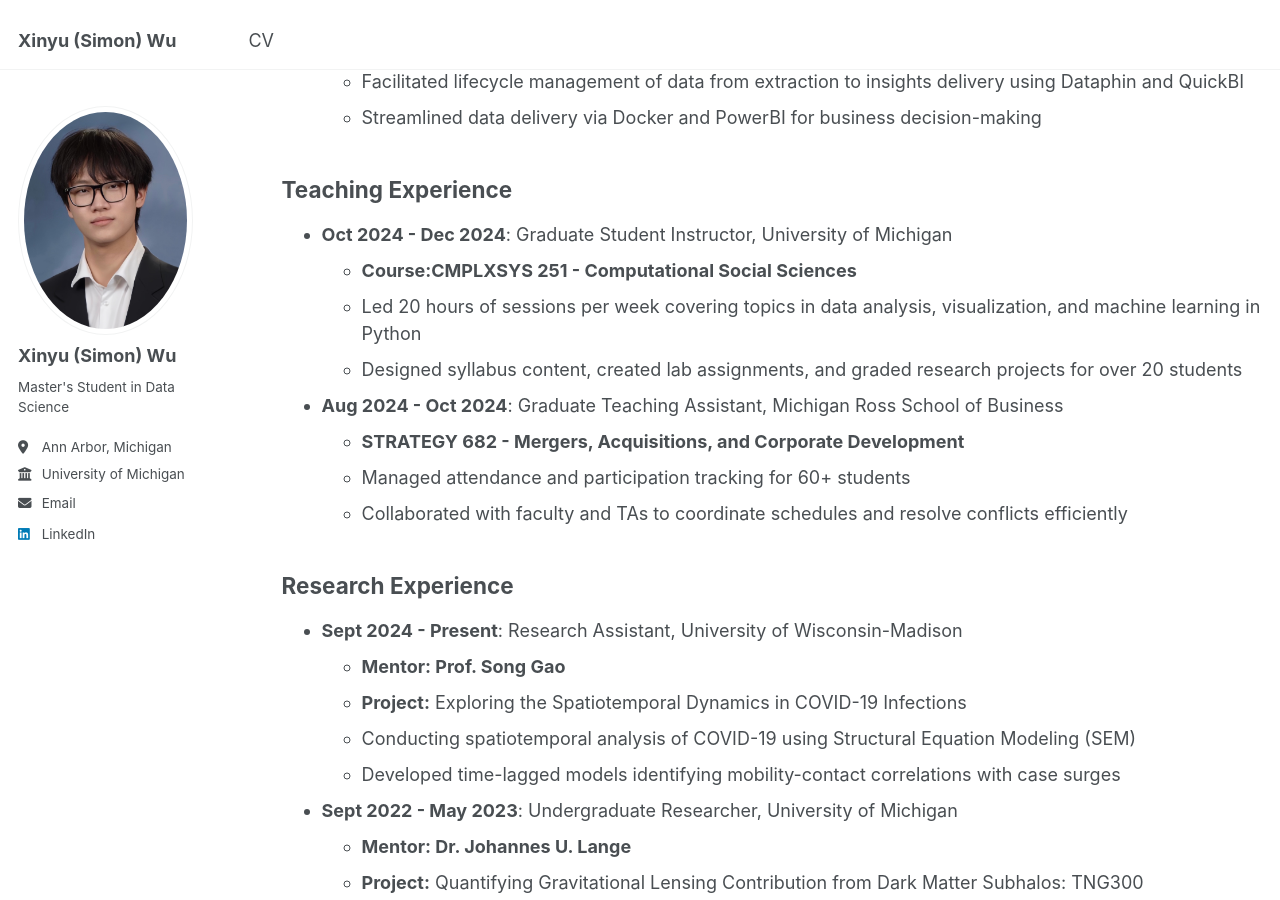
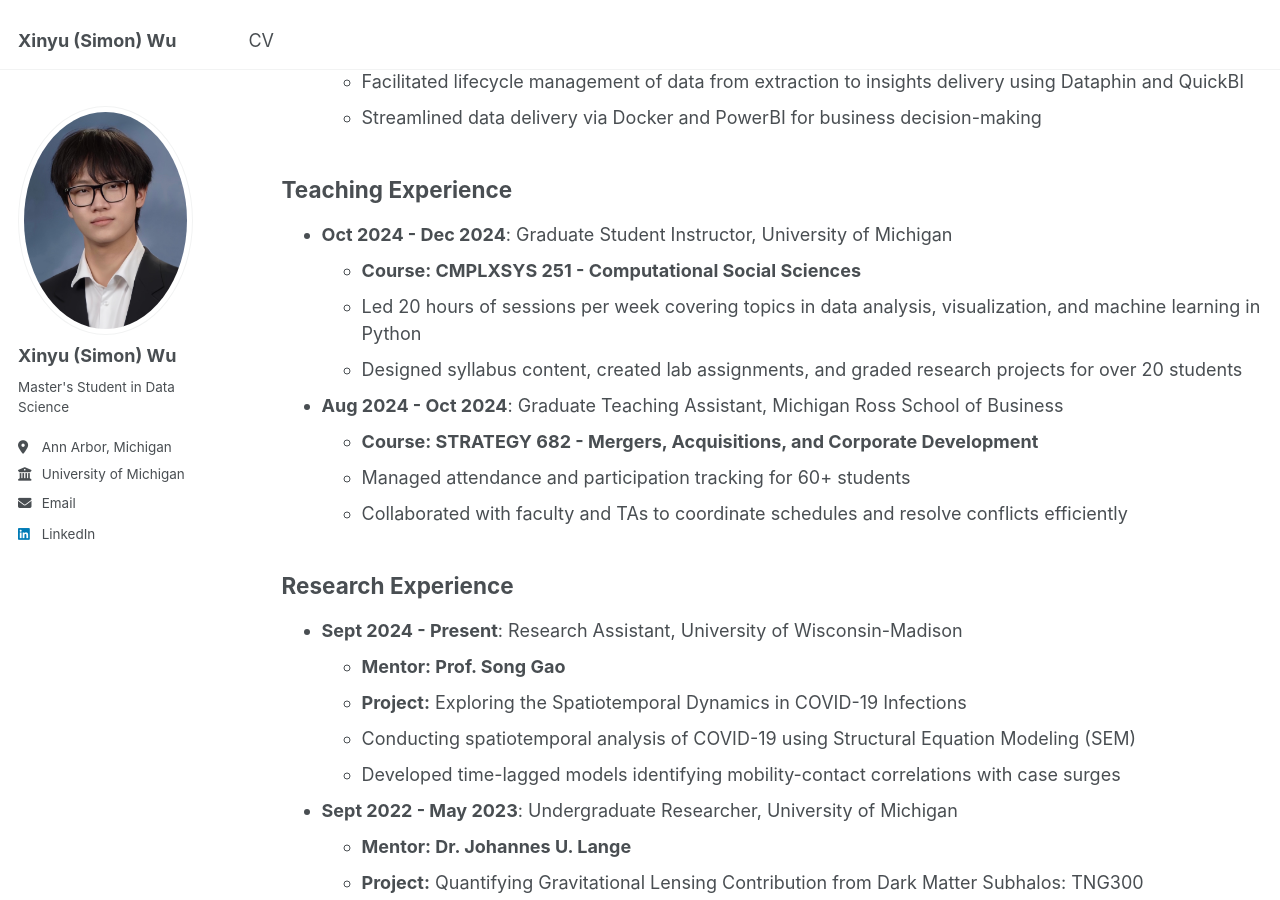
Before and after one commit to Simonxyw/simonxyw.github.io, a Jekyll site: the page built from _pages/cv.md, in a window 1280 px wide and 900 px high, scrolled down 668 px. Built offline with Jekyll 4.4.1, drawn with Linux system fonts in a browser that asks for light colours.

Commit message:
Update cv.md

```diff
--- a/_pages/cv.md
+++ b/_pages/cv.md
@@ -35,12 +35,12 @@ Work Experience
 Teaching Experience
 -----
 * **Oct 2024 - Dec 2024**: Graduate Student Instructor, University of Michigan
-  * **Course:CMPLXSYS 251 - Computational Social Sciences**
+  * **Course: CMPLXSYS 251 - Computational Social Sciences**
   * Led 20 hours of sessions per week covering topics in data analysis, visualization, and machine learning in Python
   * Designed syllabus content, created lab assignments, and graded research projects for over 20 students
 
 * **Aug 2024 - Oct 2024**: Graduate Teaching Assistant, Michigan Ross School of Business
-  * **STRATEGY 682 - Mergers, Acquisitions, and Corporate Development**
+  * **Course: STRATEGY 682 - Mergers, Acquisitions, and Corporate Development**
   * Managed attendance and participation tracking for 60+ students
   * Collaborated with faculty and TAs to coordinate schedules and resolve conflicts efficiently
 
```
